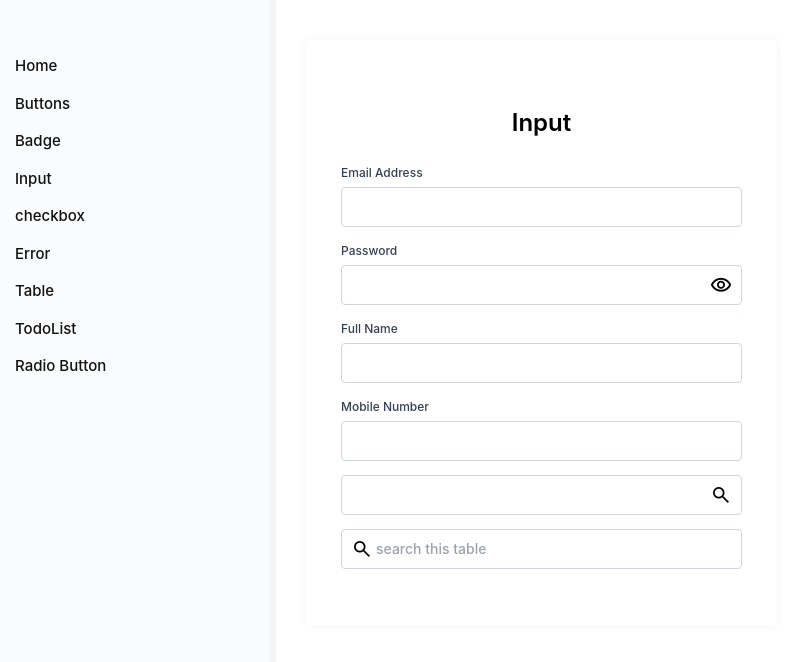
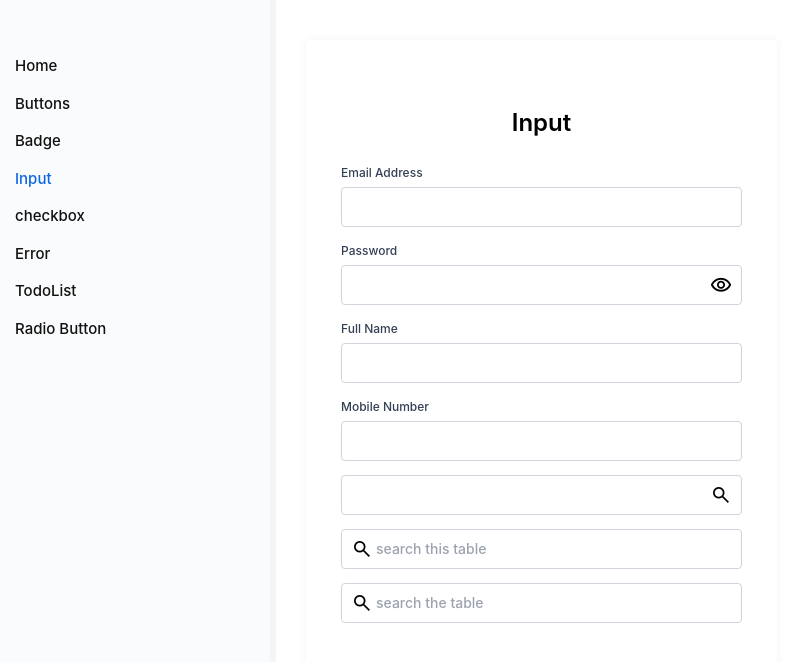
Before and after one commit to christojojo/wacpro-tasks, a React (Vite) app: page /input in a window 1280 px wide. Shown: the top 662 px of the page, without its empty margins (0-790 px from the left). Built offline with nearby package versions, Linux system fonts and the light colour scheme.

Commit message:
placeholder-change

```diff
--- a/src/App.jsx
+++ b/src/App.jsx
@@ -27,8 +27,8 @@ function App() {
       <Route path='/badge'    element={<BadgePage/>}    />
       <Route path='/checkbox' element={<CheckboxPage/>} />
       <Route path='/clickme'  element={<ClickMe/>}      />
-      <Route path='/table'    element={<Table/>}/>
-      <Route path='/todo'     element={<ReactTodo/>} />
+      <Route path='/table'    element={<Table/>}        />
+      <Route path='/todo'     element={<ReactTodo/>}    />
       <Route path='/radio'    element={<RadioButtonPage/>}/>
       <Route path='*'         element={<NoPage/>}       />
 
--- a/src/components/AsideRoute/AsideRoute.jsx
+++ b/src/components/AsideRoute/AsideRoute.jsx
@@ -22,7 +22,7 @@ const isActive = (path) => {
                     <li className={isActive('/badge') ? 'text-primary' : '' }>
                         <Link to='/badge'>Badge</Link>
                     </li>
-                    <li className={isActive('/input') ? 'active' : ''}>
+                    <li className={isActive('/input') ? 'text-primary' : ''}>
                         <Link to='/input'>Input</Link>
                     </li>
                     <li className={isActive('/checkbox') ? "text-primary" : ''}>
@@ -31,9 +31,9 @@ const isActive = (path) => {
                     <li className={isActive('/404') ? "text-primary" : ''}>
                         <Link to='/404'>Error</Link>
                     </li>
-                    <li className={isActive('/table') ? "text-primary" : ''}>
+                    {/* <li className={isActive('/table') ? "text-primary" : ''}>
                         <Link to='/table'>Table</Link>
-                    </li>
+                    </li>    */}
                     <li className={isActive('/todo') ? "text-primary" : ''}>
                         <Link to='/todo'>TodoList</Link>
                     </li>
--- a/src/components/Input/Input.jsx
+++ b/src/components/Input/Input.jsx
@@ -1,7 +1,7 @@
 import React, { useState } from 'react';
 import './Input.scss';
 
-function Input({ label, icon, iconR, placeholder, type,props }) {
+function Input({ label, icon, iconR, placeholder, classNames, type,darkplaceholder,...props }) {
 
   return (
     <div className='flex flex-col space-y-1 mb-3.5'>
@@ -14,7 +14,9 @@ function Input({ label, icon, iconR, placeholder, type,props }) {
           type={type}
           placeholder={placeholder}
           className={`w-[401px] font-medium text-[14px] leading-4 border  ${icon?'pl-[34px]':'pl-4'} ${iconR?'pr-[34px]':'pr-4'}
-           py-[11px]  rounded border-input focus:outline-none focus:border-primary placeholder:medium placeholder:text-[14px] `}
+           py-[11px]  rounded border-input focus:outline-none focus:border-primary placeholder:medium placeholder:text-[14px]
+            ${classNames}  ${darkplaceholder ? "placeholder:text-placeholder-color" : "placeholder:text-placeholder-color"} `}
+
           {...props}
         />
         {iconR && (
--- a/src/pages/InputPage.jsx
+++ b/src/pages/InputPage.jsx
@@ -30,8 +30,10 @@ function InputPage() {
         <Input type={'number'} label={'Mobile Number'}  ></Input>
         <Input type={'text'}   iconR='search'></Input>
         <Input type={'search'} icon='search' placeholder={'search this table'}/>
+        <Input type={'search'} icon={'search'} placeholder={'search the table'} classNames={'hover:placeholder:text-black'} darkplaceholder='true'></Input>
       </div>
       <div>
+
       </div>
     </div>
     </div>
--- a/src/pages/ReactTodo.jsx
+++ b/src/pages/ReactTodo.jsx
@@ -18,8 +18,6 @@ const updatedTodos = [...todos];
 updatedTodos.splice(index,1);
 setTodos(updatedTodos);
 }
-
-console.log(todos);
 
   return (
     <div className='mt-20 w-[325px]'>
```
